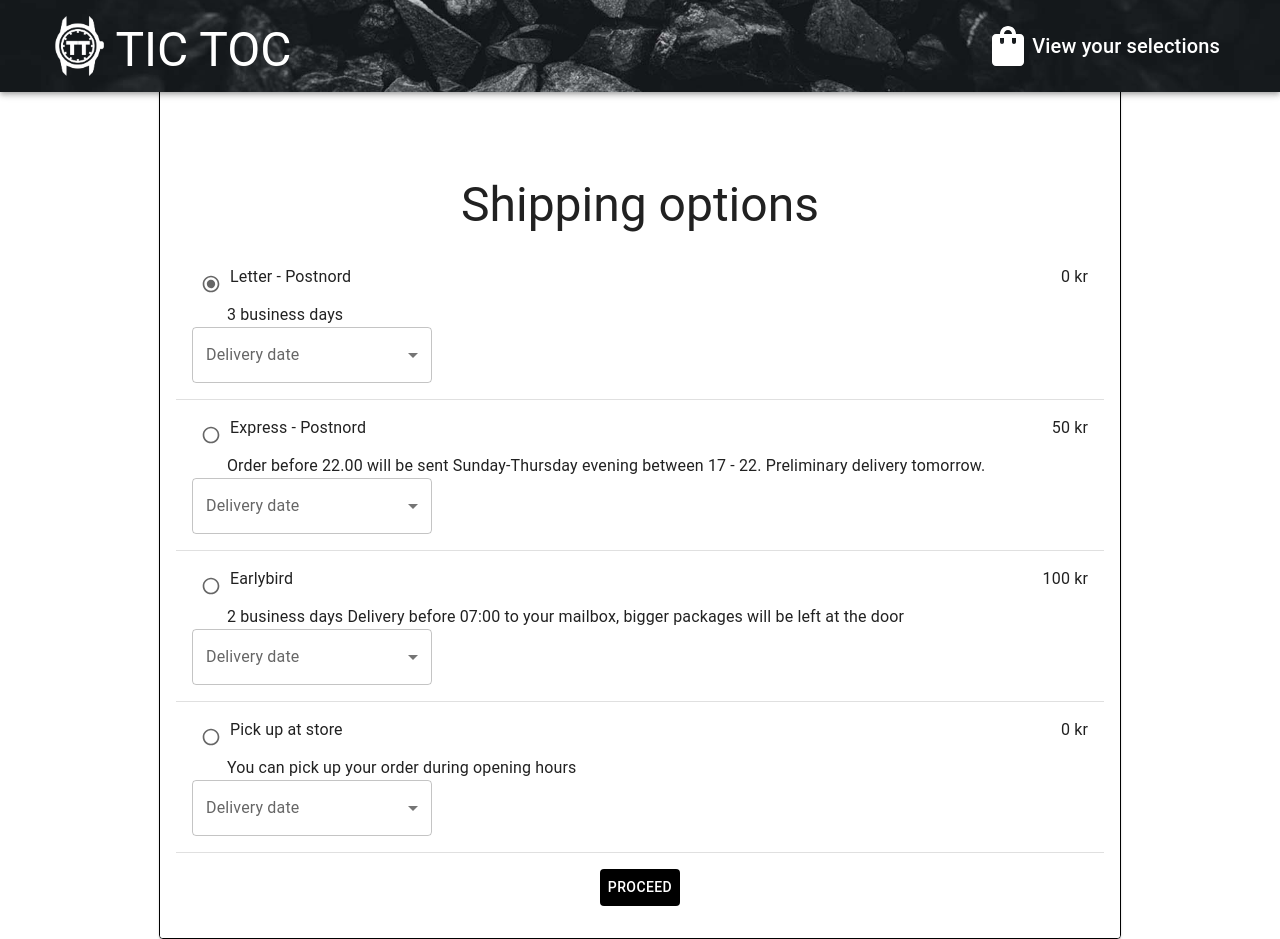
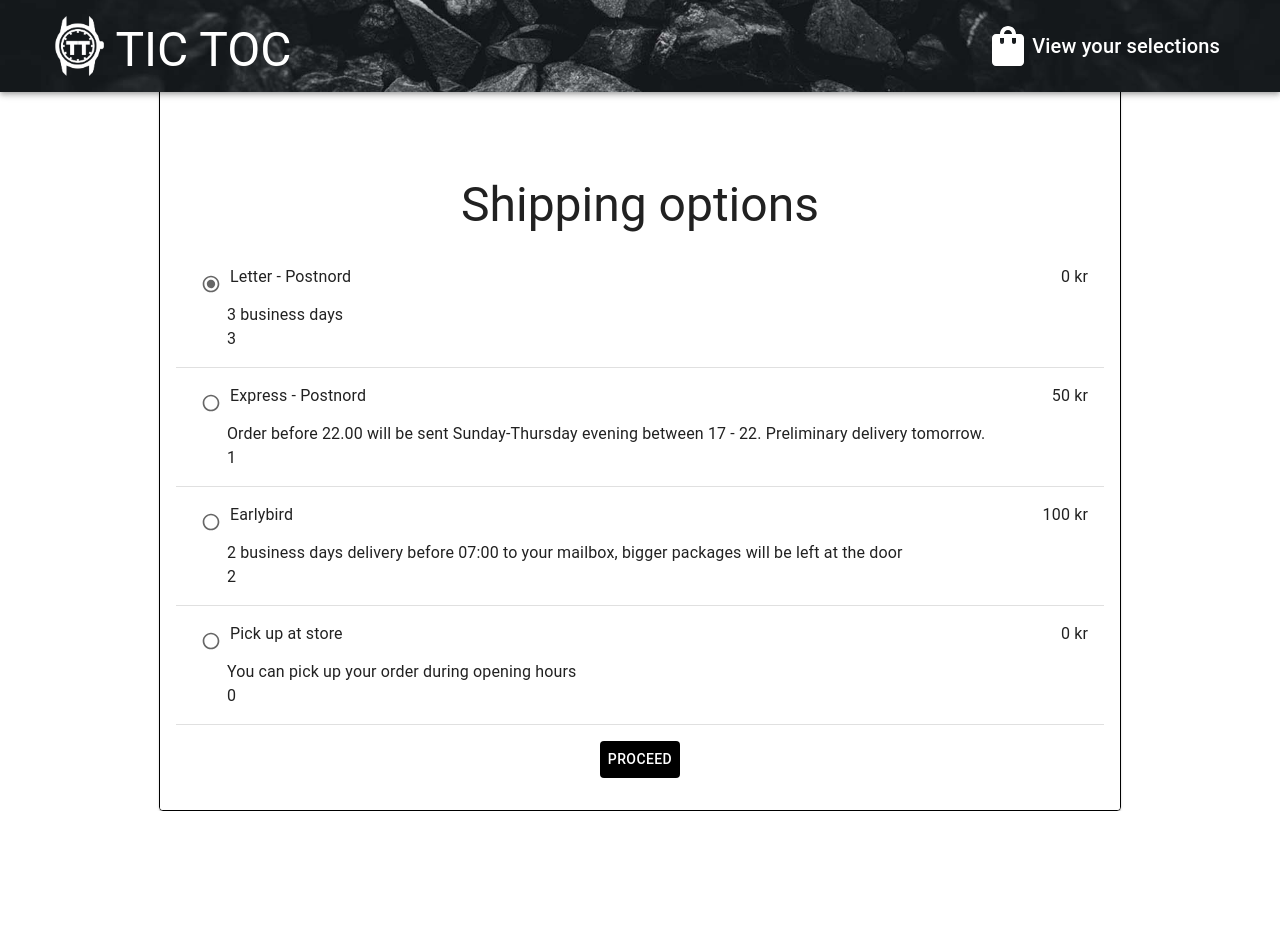
Before and after one commit to Prisberg/slutprojekt-webbshop, a React (Create React App) app: page /checkout/delivery in a window 1280 px wide. After the commit the page ends 811 px from the top, so only its background shows below. Built offline with nearby package versions, Linux system fonts and the light colour scheme.

Commit message:
handling input values

```diff
--- a/src/components/Checkout.tsx
+++ b/src/components/Checkout.tsx
@@ -6,7 +6,7 @@ import { CartContext } from "./Context";
 
 function Checkout() {
 
-  const { inputInformation, addInputInformation } = useContext(CartContext);
+  const { addressInformation, storeAddressInformation } = useContext(CartContext);
   const navigate = useNavigate();
 
   const [inputInfo, setInputInfo] = useState({
@@ -22,9 +22,8 @@ function Checkout() {
 
   const handleProceed = (e: { preventDefault: () => void; }) => {
     e.preventDefault();
-    addInputInformation(inputInfo);
-    console.log(inputInformation)
-    navigate('/checkout/payment');
+    storeAddressInformation(inputInfo);
+    navigate('/checkout/delivery');
   };
 
   const handleChange = (e: { target: { name: any; value: any; }; }) => {
--- a/src/components/Delivery.tsx
+++ b/src/components/Delivery.tsx
@@ -5,28 +5,54 @@ import FormControl from '@mui/material/FormControl';
 import Select from '@mui/material/Select';
 import { Card, Grid, Radio, SxProps, Table, TableBody, TableCell, TableContainer, TableRow, Typography, Button } from '@mui/material';
 import { Box, spacing } from '@mui/system';
-import { Link } from 'react-router-dom';
-import { shipping } from '../components/mockedData'
-
-interface Props {
+import { Link, useNavigate } from 'react-router-dom';
+import { shipping, shippingInterface } from '../components/mockedData'
+import { useContext, useState } from 'react';
+import { CartContext } from './Context';
 
 
+function Delivery() {
+    const navigate = useNavigate();
+    const { addressInformation, shippingInformation, storeShippingInformation } = useContext(CartContext);
+    const [selectedValue, setSelectedValue] = useState('a');
+    const [shippingInfo, setShippingInfo] = useState({
+        id: 'a',
+        shippingType: '',
+        shippingDescription: '',
+        shippingCost: 0,
+        deliveryDate: 0,
+    })
+
+    console.log(addressInformation)
+
+    /*     const deliveryDates = (shipping: shippingInterface) => {
+            let date = new Date();
+            shipping.deliveryDate
         }
+     */
 
-const Delivery: React.FC<Props> = () => {
-    const [DeliveryDate, setDeliveryDate] = React.useState('');
-    const [selectedValue, setSelectedValue] = React.useState('a');
-
-    const handleChanged = (event: React.ChangeEvent<{ value: unknown }>) => {
-        setDeliveryDate(event.target.value as string);
-    };
-
-    const handleChange = (event: React.ChangeEvent<HTMLInputElement>) => {
+    const handleChangeRadio = (event: React.ChangeEvent<HTMLInputElement>) => {
         setSelectedValue(event.target.value);
     };
 
+    const handleProceed = (e: { preventDefault: () => void; }) => {
+        e.preventDefault();
+        navigate('/checkout/payment');
+
+
+        const filteredShipping: any = shipping.filter((item) => {
+            return item.id === selectedValue;
+        })
+        storeShippingInformation(filteredShipping);
+    };
+
+
+
     return (
         <Card sx={cardStyle}>
+            <form
+                onSubmit={handleProceed}
+            >
                 <Box sx={boxStyle}>
                     <Typography
                         variant='h3'
@@ -44,7 +70,7 @@ const Delivery: React.FC<Props> = () => {
                                                     <Box sx={flexRow}>
                                                         <Radio
                                                             checked={selectedValue === `${shipping.id}`}
-                                                        onChange={handleChange}
+                                                            onChange={handleChangeRadio}
                                                             value={`${shipping.id}`}
                                                             color="default"
                                                             name="radio-button"
@@ -62,25 +88,9 @@ const Delivery: React.FC<Props> = () => {
                                                 <Typography sx={leftMargin}>
                                                     {shipping.shippingDescription}
                                                 </Typography>
-                                            <FormControl
-                                                variant="outlined"
-                                                sx={formControl}
-                                            >
-                                                <InputLabel id="select-outlined-label">
-                                                    Delivery date
-                                                </InputLabel>
-                                                <Select
-                                                    labelId="select-outlined-label"
-                                                    id="select-outlined"
-                                                    value={DeliveryDate}
-
-                                                    label="Leveransdatum"
-                                                >
-                                                    <MenuItem sx={menuItemFontSize} value={10}>
+                                                <Typography sx={leftMargin}>
                                                     {shipping.deliveryDate}
-                                                    </MenuItem>
-                                                </Select>
-                                            </FormControl>
+                                                </Typography>
                                             </TableCell>
                                         </TableRow>
                                     ))}
@@ -89,14 +99,15 @@ const Delivery: React.FC<Props> = () => {
                         </TableContainer>
                     </Grid>
                     <Grid sx={buttonAlign}>
-                    <Link to={'/checkout/payment'} style={{ textDecoration: 'none' }}>
-                        <Button sx={button}>
+                        <Button
+                            type='submit'
+                            sx={button}>
                             Proceed
                         </Button>
-                    </Link>
                     </Grid>
                 </Box>
-        </Card>
+            </form>
+        </Card >
     );
 };
 
@@ -116,10 +127,10 @@ const leftMargin: SxProps = {
 const paddingLeft: SxProps = {
     paddingLeft: '1rem'
 }
-const formControl: SxProps = {
+/* const formControl: SxProps = {
     maxWidth: { xs: '9rem', md: '15rem' },
     fontSize: '0.9rem',
-}
+} */
 const menuItemFontSize: SxProps = {
     fontSize: '0.9rem'
 }
--- a/src/components/Payment.tsx
+++ b/src/components/Payment.tsx
@@ -4,14 +4,21 @@ import { border, Box, color, display, margin, SxProps } from "@mui/system";
 import { userInfo } from "os";
 import { useContext } from "react";
 import { Link } from 'react-router-dom';
-import { CartContext } from "./Context";
+import { CartContext, inputProp } from "./Context";
 
 
 
-function Payment() {
-  const {inputInformation} = useContext(CartContext);
+function Payment()  {
+  const { addressInformation, shippingInformation } = useContext(CartContext);
 
-  console.log(inputInformation);
+  /*Use this in confirmation to display latest information*/
+  const addressInfoLatest = addressInformation[addressInformation.length -1]
+  console.log(addressInfoLatest)
+
+
+  console.log(addressInformation);
+  console.log(shippingInformation);
+
 
   return (
     <form action="" method="get">
@@ -101,6 +108,7 @@ function Payment() {
                       id="cardName"
                       label="Telefonnummer för Swishbetalning"
                       fullWidth
+                      value={addressInfoLatest.tel}
                       autoComplete="tel"
                     />
                 </Grid>
--- a/src/components/mockedData.tsx
+++ b/src/components/mockedData.tsx
@@ -76,16 +76,16 @@ export const products: ProductInfo[] = [
     },
 ]
 
+export type shippingProps = {
+    shippingType: shippingInterface[];
+}
+
 export interface shippingInterface {
     id: string;
     shippingType: string;
     shippingDescription: string;
     shippingCost: number;
-    deliveryDate: string;
-}
-
- export type shippingProps = {
-    shippingType: shippingInterface;
+    deliveryDate: number;
 }
 
 export const shipping: shippingInterface[] = [
@@ -94,27 +94,27 @@ export const shipping: shippingInterface[] = [
         shippingType: 'Letter - Postnord',
         shippingDescription: '3 business days',
         shippingCost: 0,
-        deliveryDate: 'Thursday April 8th',
+        deliveryDate: 3,
     },
     {
         id: 'b',
         shippingType: 'Express - Postnord',
         shippingDescription: 'Order before 22.00 will be sent Sunday-Thursday evening between 17 - 22. Preliminary delivery tomorrow.',
         shippingCost: 50,
-        deliveryDate: 'Thursday April 8th',
+        deliveryDate: 1,
     },
     {
         id: 'c',
         shippingType: 'Earlybird',
-        shippingDescription: '2 business days Delivery before 07:00 to your mailbox, bigger packages will be left at the door',
+        shippingDescription: '2 business days delivery before 07:00 to your mailbox, bigger packages will be left at the door',
         shippingCost: 100,
-        deliveryDate: 'Thursday April 8th',
+        deliveryDate: 2,
     },
     {
         id: 'd',
         shippingType: 'Pick up at store',
         shippingDescription: 'You can pick up your order during opening hours',
         shippingCost: 0,
-        deliveryDate: 'Thursday April 8th',
+        deliveryDate: 0,
     },
 ]
```
Also changed, not shown: src/components/Context.tsx (+52 -13 lines). Lines whose indentation alone changed are shown as unchanged.
